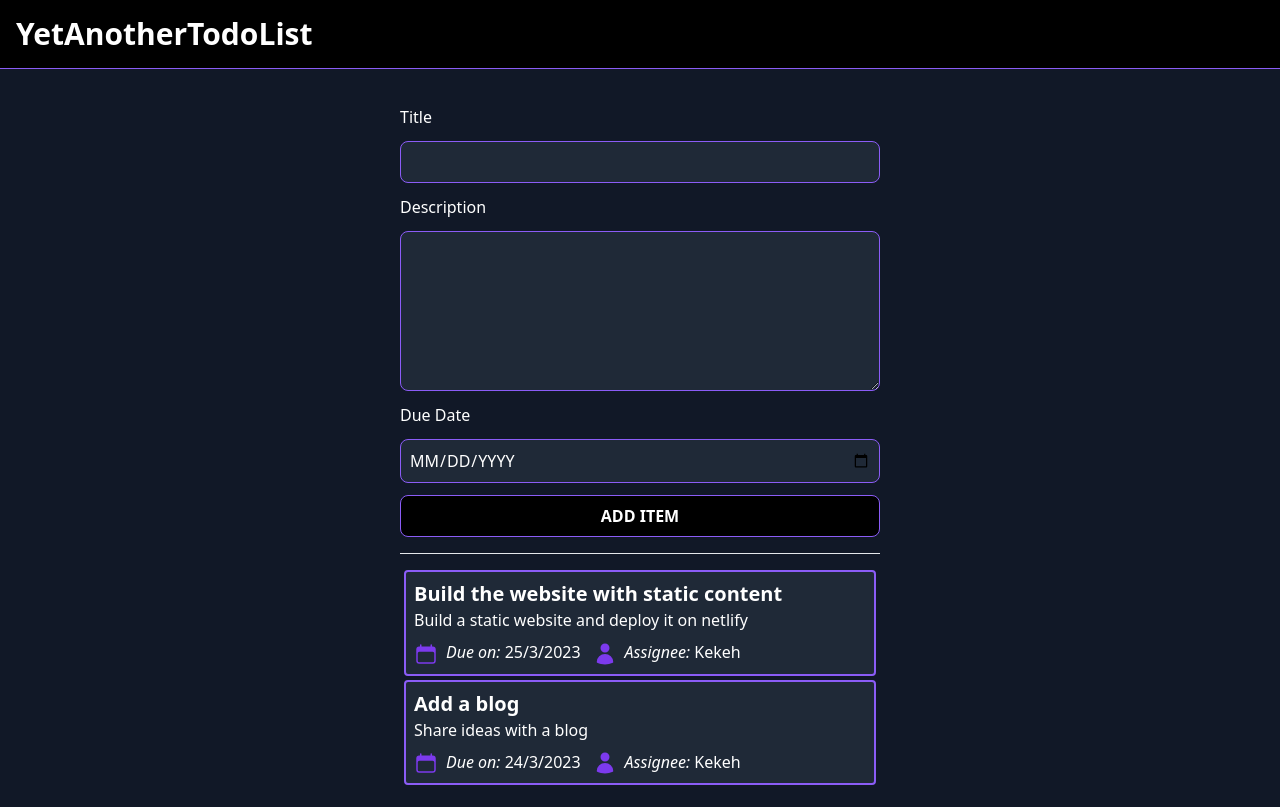
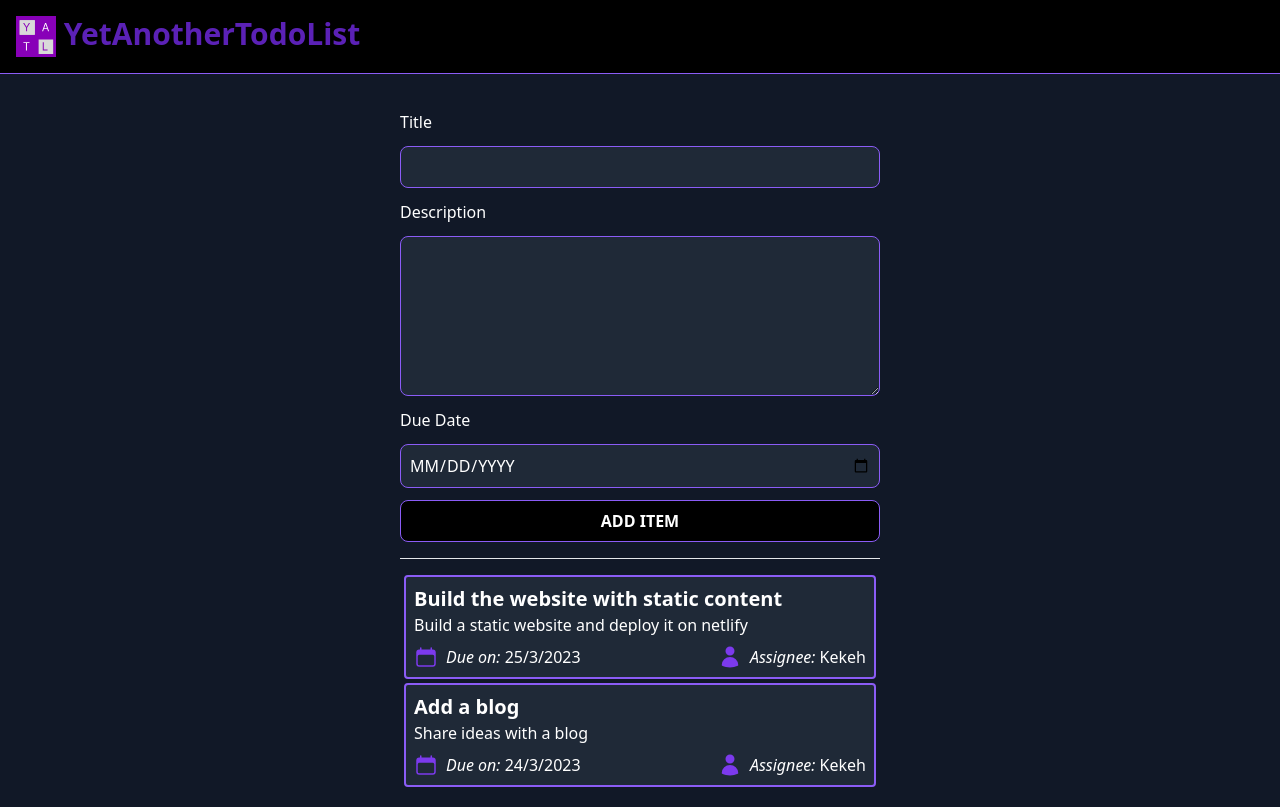
Before and after one commit to Omkar76/wd201, a React (Vite) app in the folder smarter-tasks/: page / in a window 1280 px wide. Built offline with nearby package versions, Linux system fonts and the light colour scheme.

Commit message:
Add icon. Improve card layout. Prettier.

```diff
--- a/smarter-tasks/src/App.tsx
+++ b/smarter-tasks/src/App.tsx
@@ -17,13 +17,13 @@ class App extends React.Component<TaskAppProp, TaskAppState> {
       tasks: [
         {
           title: "Build the website with static content",
-          description : "Build a static website and deploy it on netlify",
+          description: "Build a static website and deploy it on netlify",
           dueDate: DateUtil.tommorrow,
           assigneeName: "Kekeh",
         },
         {
           title: "Add a blog",
-          description : "Share ideas with a blog",
+          description: "Share ideas with a blog",
           dueDate: DateUtil.today,
           assigneeName: "Kekeh",
         },
@@ -39,7 +39,8 @@ class App extends React.Component<TaskAppProp, TaskAppState> {
   render() {
     return (
       <>
-        <h1 className="text-white text-3xl border-b border-b-violet-500 p-4 font-bold bg-black">
+        <h1 className="text-violet-800 border-b border-b-violet-500 p-4 font-bold bg-black text-2xl md:text-3xl">
+          <img src="/favicon.svg" className="inline w-6 md:w-10" />{" "}
           YetAnotherTodoList
         </h1>
 
--- a/smarter-tasks/src/Task.tsx
+++ b/smarter-tasks/src/Task.tsx
@@ -1,5 +1,5 @@
 import React from "react";
-import {UserIcon, CalendarIcon} from  '@heroicons/react/24/solid'
+import { UserIcon, CalendarIcon } from "@heroicons/react/24/solid";
 export interface Task {
   title: string;
   dueDate: Date;
@@ -23,25 +23,32 @@ class TaskCard extends React.Component<Task, TaskState> {
       <div className="TaskItem bg-gray-800 text-white p-2 rounded m-1 border-2 border-violet-500">
         <h2 className="text-xl font-bold">{title}</h2>
         <p className="font-sans">{description}</p>
-        <div className="flex gap-3 mt-2">
-        {completedAtDate && (
-             <div>
-             <CalendarIcon className="h-6 w-6 text-violet-600 inline mr-2"/>
-             <i>Completed on:</i> {completedAtDate.toLocaleDateString("en-IN")}
-           </div>
-        )}
 
-        {!completedAtDate && (
-          <div>
-             <CalendarIcon className="h-6 w-6 text-violet-600 inline mr-2"/>
-             <i>Due on:</i> {dueDate.toLocaleDateString("en-IN")}
-           </div>
-        )}
+        <div className="flex gap-3 mt-2 justify-between">
+          {/* Date */}
+          <div className="flex flex-wrap justify-center">
+            <CalendarIcon className="h-6 w-6 text-violet-600 inline mr-2" />
+            <div>
+              {completedAtDate ? (
+                <>
+                  <i>Completed on:</i>{" "}
+                  {completedAtDate.toLocaleDateString("en-IN")}
+                </>
+              ) : (
+                <>
+                  <i>Due on:</i> {dueDate.toLocaleDateString("en-IN")}
+                </>
+              )}
+            </div>
+          </div>
 
-        <div>
-          <UserIcon className="h-6 w-6 text-violet-600 inline mr-2"/>
-           <i>Assignee: </i> {assigneeName}
-        </div>
+          {/* Assignee */}
+          <div className="flex flex-wrap justify-center">
+            <UserIcon className="h-6 w-6 text-violet-600 inline mr-2" />
+            <div>
+              <i>Assignee: </i> {assigneeName}
+            </div>
+          </div>
         </div>
       </div>
     );
--- a/smarter-tasks/src/TaskForm.tsx
+++ b/smarter-tasks/src/TaskForm.tsx
@@ -69,7 +69,7 @@ class TaskForm extends React.Component<TaskFormProps, TaskFormState> {
           className="h-40 grow p-2 border rounded-lg outline-none bg-gray-800 text-white border-violet-500"
         ></textarea>
 
-        <input type="hidden" name="assigneeName" value="Kekeh"/>
+        <input type="hidden" name="assigneeName" value="Kekeh" />
         <label htmlFor="todoDueDate">Due Date</label>
         <input
           name="dueDate"
--- a/smarter-tasks/src/TaskList.tsx
+++ b/smarter-tasks/src/TaskList.tsx
@@ -7,7 +7,6 @@ interface TaskListProps {
 
 interface TaskListState {}
 class TaskList extends React.Component<TaskListProps, TaskListState> {
-
   render() {
     return this.props.tasks.map((task: Task) => <TaskCard {...task} />);
   }
```
